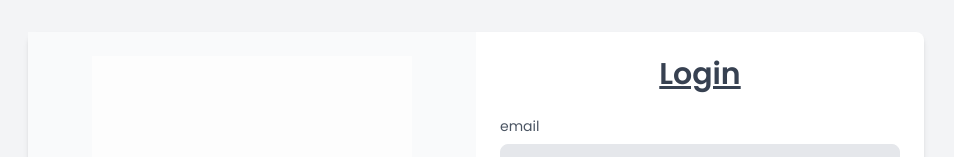
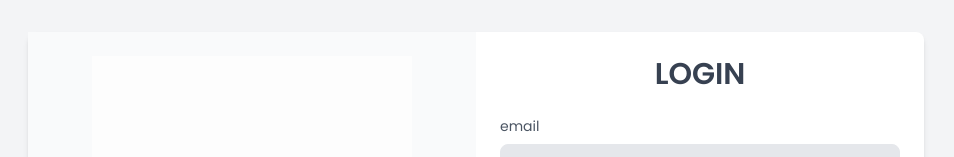
Before and after one commit to skymonil/CAAM, a React (Vite) app in the folder client/: page /log-in in a window 1280 px wide. Shown: the part 184-341 px from the top of the page, without its empty margins (164-1118 px from the left). Built offline with nearby package versions, Linux system fonts and the light colour scheme.

Commit message:
Changed login heading to uppercase

```diff
--- a/client/src/pages/LogIn.tsx
+++ b/client/src/pages/LogIn.tsx
@@ -66,8 +66,8 @@ const Login: React.FC = () => {
 
         {/* Right side with form */}
         <div className="w-full lg:w-1/2 p-6">
-          <h2 className="text-2xl font-semibold text-center underline text-gray-700 sm:text-3xl">
-            Login
+          <h2 className="text-2xl font-semibold text-center text-gray-700 sm:text-3xl">
+            LOGIN
           </h2>
           <form onSubmit={handleSubmit} className="mt-6">
             <div className="mb-4">
```
